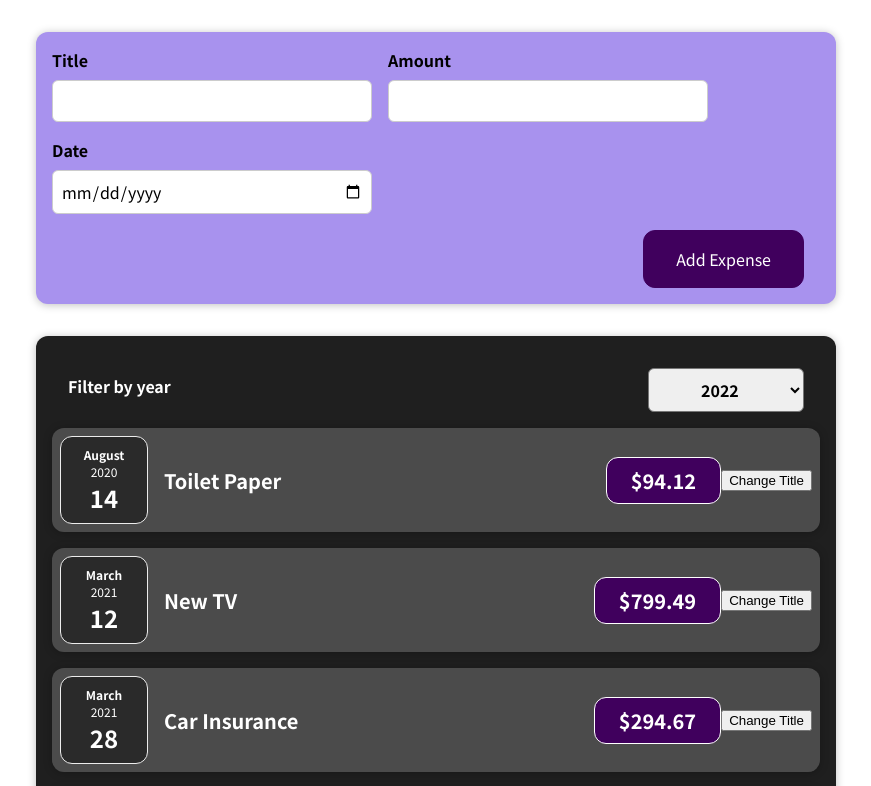
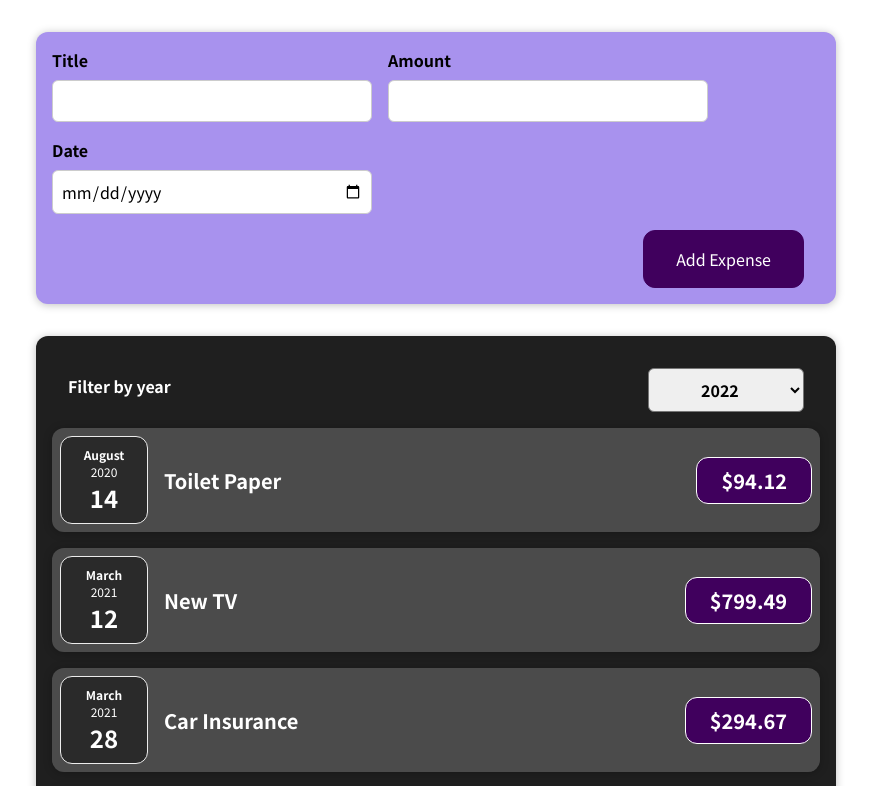
Before and after one commit to saurabh-damde/react-course, a React (Create React App) app: page / in a window 1280 px wide. Shown: the top 786 px of the page, without its empty margins (204-1075 px from the left). Built offline with nearby package versions, Linux system fonts and the light colour scheme.

Commit message:
Understanding Keys & Refactoring

```diff
--- a/src/components/Expenses/ExpenseItem.js
+++ b/src/components/Expenses/ExpenseItem.js
@@ -1,16 +1,14 @@
-import React, { useState } from "react";
+import React from "react";
 import ExpenseDate from "./ExpenseDate";
 import Card from "../UI/Card";
 import "./ExpenseItem.css";
 
 const ExpenseItem = (props) => {
-  let [date, amount] = [props.expense.date, props.expense.amount];
-
-  const [title, setTitle] = useState(props.expense.title);
-
-  const clickHandler = () => {
-    setTitle("Updated!");
-  };
+  let [date, title, amount] = [
+    props.expense.date,
+    props.expense.title,
+    props.expense.amount,
+  ];
 
   return (
     <Card className="expense-item">
@@ -19,7 +17,6 @@ const ExpenseItem = (props) => {
         <h2>{title}</h2>
         <div className="expense-item__price">${amount}</div>
       </div>
-      <button onClick={clickHandler}>Change Title</button>
     </Card>
   );
 };
--- a/src/components/Expenses/Expenses.js
+++ b/src/components/Expenses/Expenses.js
@@ -16,7 +16,7 @@ const Expenses = (props) => {
       <Card className="expenses">
         <ExpenseFilter year={filteredYear} onChangeYear={selectedYear} />
         {props.expenses.map((expense) => (
-          <ExpenseItem expense={expense} />
+          <ExpenseItem key={expense.id} expense={expense} />
         ))}
       </Card>
     </div>
```
